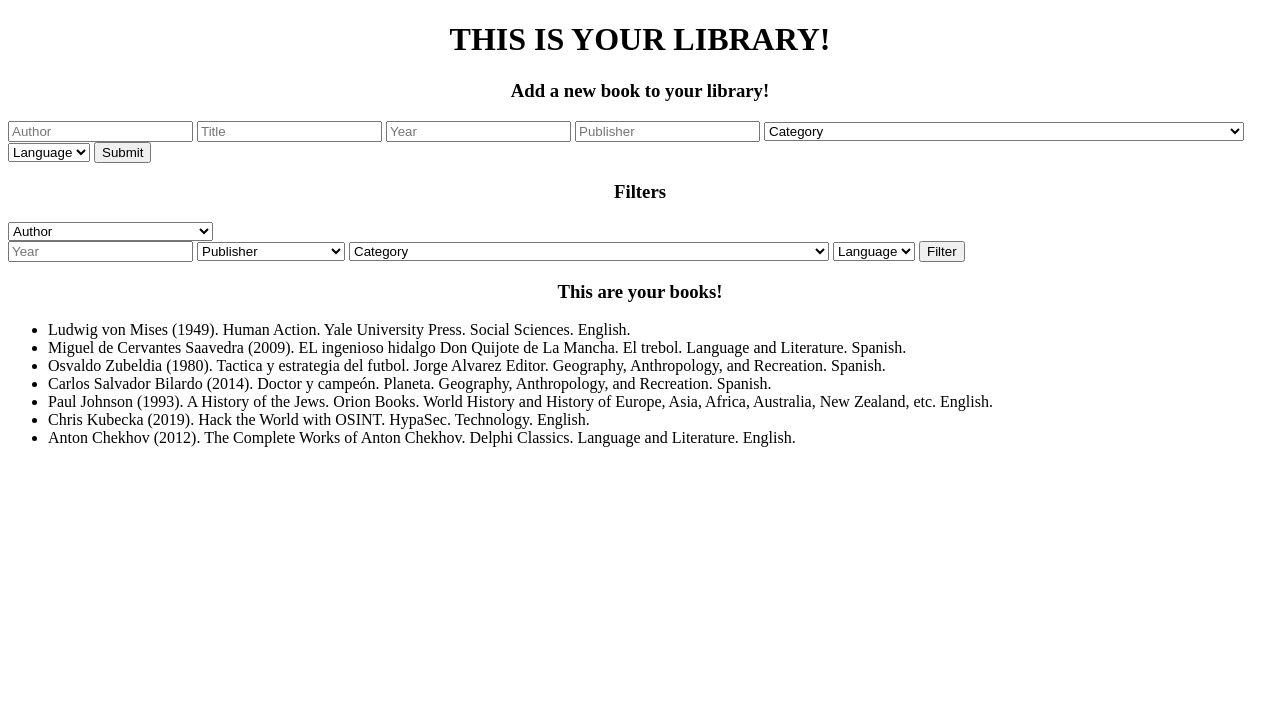
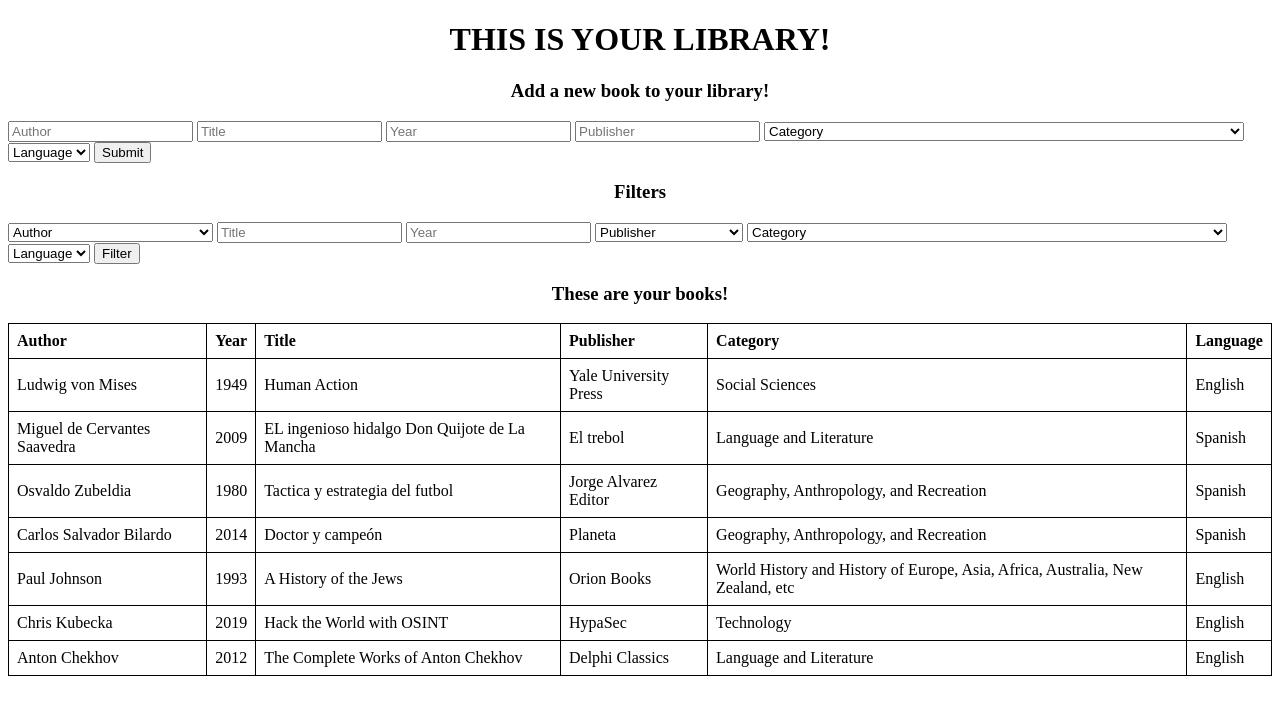
Before and after one commit to juandpenag/library, a Django app: page / in a window 1280 px wide. Shown: the top 715 px of the page. Run offline with Django 5.2, Linux system fonts and the light colour scheme; data comes from the database, SQL or seed files in the repository; both versions use the stored data as it was after the commit.

Commit message:
I made a major change in views.py by putting the filter and add functions into index because I do not want to change the url

```diff
--- a/library/books/models.py
+++ b/library/books/models.py
@@ -91,10 +91,10 @@ class Books(models.Model):
 
     def __str__(self):
         category_display = dict(Books.LCC.choices).get(self.category, 'Unknown Category')
-        language_display = dict(Books.Languages.choices).get(self.language, 'Unknown Language')
+        language_display = dict(Books.Languages.cbhoices).get(self.language, 'Unknown Language')
 
         return (
-            f"{self.authorship} ({self.year}). {self.title}. {self.publisher}.\n{category_display}. {language_display}."
+            f"{self.authorship} ({self.year}). {self.title}. {self.publisher}. {category_display}. {language_display}."
         )
 
 """
--- a/library/books/templates/books/index.html
+++ b/library/books/templates/books/index.html
@@ -1,5 +1,7 @@
 <!DOCTYPE html>
 <html lang="en">
+    <meta charset="UTF-8">
+    <meta name="viewport" content="width=device-width, initial-scale=1.0">
     <head>
         <title>Library!</title>
     </head>
@@ -11,6 +13,16 @@
             text-align: center;
         }
 
+        table {
+            border-collapse: collapse;
+            width: 100%;
+        }
+        th, td {
+            border: 1px solid black;
+            padding: 8px;
+            text-align: left;
+        }
+
     </style>
 
     <body>
@@ -18,7 +30,7 @@
 
         <h3>Add a new book to your library!</h3>
 
-        <form action="{% url 'add' %}" method="POST">
+        <form action="{% url 'index' %}" method="POST">
             {% csrf_token %}
 
             <input type="text" placeholder="Author" id="authorship" name="authorship" required>
@@ -54,7 +66,7 @@
 
         <h3>Filters</h3>
 
-        <form action="{% url 'filter' %}" method="GET">
+        <form action="{% url 'index' %}" method="GET">
 
             <select name="authorship" id="authorship">
                 <option disabled selected>Author</option>
@@ -64,9 +76,11 @@
                         {{ author }}
                     </option>
                 {% endfor %}
-            </select><br>
+            </select>
 
-            <input type="number" placeholder="Year" id="year" name="year" required>
+            <input type="text" placeholder="Title" id="title" name="title">
+
+            <input type="number" placeholder="Year" id="year" name="year">
 
             <select name="publisher" id="publisher">
                 <option disabled selected>Publisher</option>
@@ -101,18 +115,35 @@
             <button type="submit">Filter</button>
         </form>
 
-        <h3>This are your books!</h3>
+        <h3>These are your books!</h3>
 
-        <ul>
-            {% for book in books %}
-            <li>
-                {{ book }}
-            </li>
-            {% empty %}
-            <li>
-                No books found.
-            </li>
-            {% endfor %}
-        </ul>
+        <table style="border: 1px solid black; border-collapse: collapse;">
+            <thead>
+                <tr>
+                    <th>Author</th>
+                    <th>Year</th>
+                    <th>Title</th>
+                    <th>Publisher</th>
+                    <th>Category</th>
+                    <th>Language</th>
+                </tr>
+            </thead>
+            <tbody>
+                {% for book in books %}
+                <tr>
+                    <td>{{ book.authorship }}</td>
+                    <td>{{ book.year }}</td>
+                    <td>{{ book.title }}</td>
+                    <td>{{ book.publisher }}</td>
+                    <td>{{ book.get_category_display }}</td>
+                    <td>{{ book.get_language_display }}</td>
+                </tr>
+                {% empty %}
+                <tr>
+                    <tdcolspan="6" style="text-align: center;">No books found.</td>
+                </tr>
+                {% endfor %}
+            </tbody>
+        </table>
     </body>
 </html>
--- a/library/books/urls.py
+++ b/library/books/urls.py
@@ -4,6 +4,4 @@ from . import views
 
 urlpatterns = [
     path("", views.index, name="index"),
-     path('books/', views.filter, name='filter'),
-     path("add/", views.add, name='add')
 ]
--- a/library/books/views.py
+++ b/library/books/views.py
@@ -2,91 +2,76 @@ from django.shortcuts import render
 from django.http import HttpResponse
 from .models import Books, Authors, Publishers
 from django.db import IntegrityError, DatabaseError
+import re
 
 # Create your views here.
 def index(request):
     try:
-        context = {
-        "books": Books.objects.all(),
-        "categories": Books.LCC.choices,
-        "languages": Books.Languages.choices,
-        "authors_list": Authors.objects.all(),
-        "publishers_list": Publishers.objects.all()
-    }
-    except DatabaseError as e:
+        if request.method == 'GET':
+            filtered_books = Books.objects.all()
+            authorGET = request.GET.get('authorship')
+            titleGET = request.GET.get('title')
+            publisherGET = request.GET.get('publisher')
+            yearGET = request.GET.get('year')
+            categoryGET = request.GET.get('category')
+            languageGET = request.GET.get('language')
+
+            if authorGET:
+                filtered_books = filtered_books.filter(authorship__name=authorGET)
+            if titleGET:
+                filtered_books = filtered_books.filter(title__regex=titleGET)
+            if publisherGET:
+                publisher = Publishers.objects.filter(name=publisherGET).first()
+                if publisher:
+                    filtered_books = filtered_books.filter(publisher=publisher)
+            if yearGET:
+                filtered_books = filtered_books.filter(year=yearGET)
+            if categoryGET:
+                filtered_books = filtered_books.filter(category=categoryGET)
+            if languageGET:
+                filtered_books = filtered_books.filter(language=languageGET)
+
+            context  = {
+                "books": filtered_books,
+                "categories": Books.LCC.choices,
+                "languages": Books.Languages.choices,
+                "authors_list": Authors.objects.all(),
+                "publishers_list": Publishers.objects.all()
+            }
+        elif request.method == 'POST':
+            author_name = request.POST.get('authorship')
+            publisher_name = request.POST.get('publisher')
+            titlePOST = request.POST.get('title')
+            yearPOST = request.POST.get('year')
+            categoryPOST = request.POST.get('category')
+            languagePOST = request.POST.get('language')
+
+            if not(author_name and publisher_name and titlePOST and yearPOST and categoryPOST and languagePOST):
+                return render(request, "books/error.html", {"error_message": "Go back and fill them all."})
+
+            authorPOST, created = Authors.objects.get_or_create(name=author_name)
+            publisherPOST, created = Publishers.objects.get_or_create(name=publisher_name)
+
+            new_book = Books.objects.create(
+                authorship = authorPOST,
+                year = yearPOST,
+                title = titlePOST,
+                publisher = publisherPOST,
+                category = categoryPOST,
+                language = languagePOST
+            )
+
+            new_book.save()
+
+            context  = {
+                "books": Books.objects.all(),
+                "categories": Books.LCC.choices,
+                "languages": Books.Languages.choices,
+                "authors_list": Authors.objects.all(),
+                "publishers_list": Publishers.objects.all()
+            }
+
+    except IntegrityError or DatabaseError as e:
         return render(request, "books/error.html", {"error_message": e})
 
     return render(request, "books/index.html", context)
-
-def filter(request):
-    try:
-        authorGET = request.GET.get('authorship')
-        titleGET = request.GET.get('title')
-        publisherGET = request.GET.get('publisher')
-        yearGET = request.GET.get('year')
-        categoryGET = request.GET.get('category')
-        languageGET = request.GET.get('language')
-
-        filtered_books = Books.objects.all()
-
-        if authorGET:
-            filtered_books = filtered_books.filter(authoship=authorGET)
-        if titleGET:
-            filtered_books = filtered_books.filter(title=titleGET)
-        if publisherGET:
-            filtered_books = filtered_books.filter(publisher=publisherGET)
-        if yearGET:
-            filtered_books = filtered_books.filter(year=yearGET)
-        if categoryGET:
-            filtered_books = filtered_books.filter(category=categoryGET)
-        if languageGET:
-            filtered_books = filtered_books.filter(language=languageGET)
-
-        context = {
-        "books": filtered_books,
-        "categories": Books.LCC.choices,
-        "languages": Books.Languages.choices,
-        "authors_list": Authors.objects.all(),
-        "publishers_list": Publishers.objects.all()
-    }
-    except DatabaseError as e:
-        return render(request, "books/error.html", {"error_message": e})
-
-    return render(request, 'books/index.html', context)
-
-def add(request):
-    if request.method == 'POST':
-        author_name = request.POST.get('authorship')
-        publisher_name = request.POST.get('publisher')
-        titlePOST = request.POST.get('title')
-        yearPOST = request.POST.get('year')
-        categoryPOST = request.POST.get('category')
-        languagePOST = request.POST.get('language')
-
-    if not(author_name and publisher_name and titlePOST and yearPOST and categoryPOST and languagePOST):
-        return render(request, "books/error.html", {"error_message": "All fields are required."})
-
-    try:
-        authorPOST, created = Authors.objects.get_or_create(name=author_name)
-        publisherPOST, created = Publishers.objects.get_or_create(name=publisher_name)
-
-        new_book = Books.objects.create(
-            authorship = authorPOST,
-            year = yearPOST,
-            title = titlePOST,
-            publisher = publisherPOST,
-            category = categoryPOST,
-            language = languagePOST
-        )
-    except IntegrityError as e:
-        return render(request, "books/error.html", {"error_message": e})
-
-    new_book.save()
-
-    return render(request, "books/index.html", {
-        "books": Books.objects.all(),
-        "categories": Books.LCC.choices,
-        "languages": Books.Languages.choices,
-        "authors_list": Authors.objects.all(),
-        "publishers_list": Publishers.objects.all()
-    })
```
Also changed, not shown: library/db.sqlite3.
